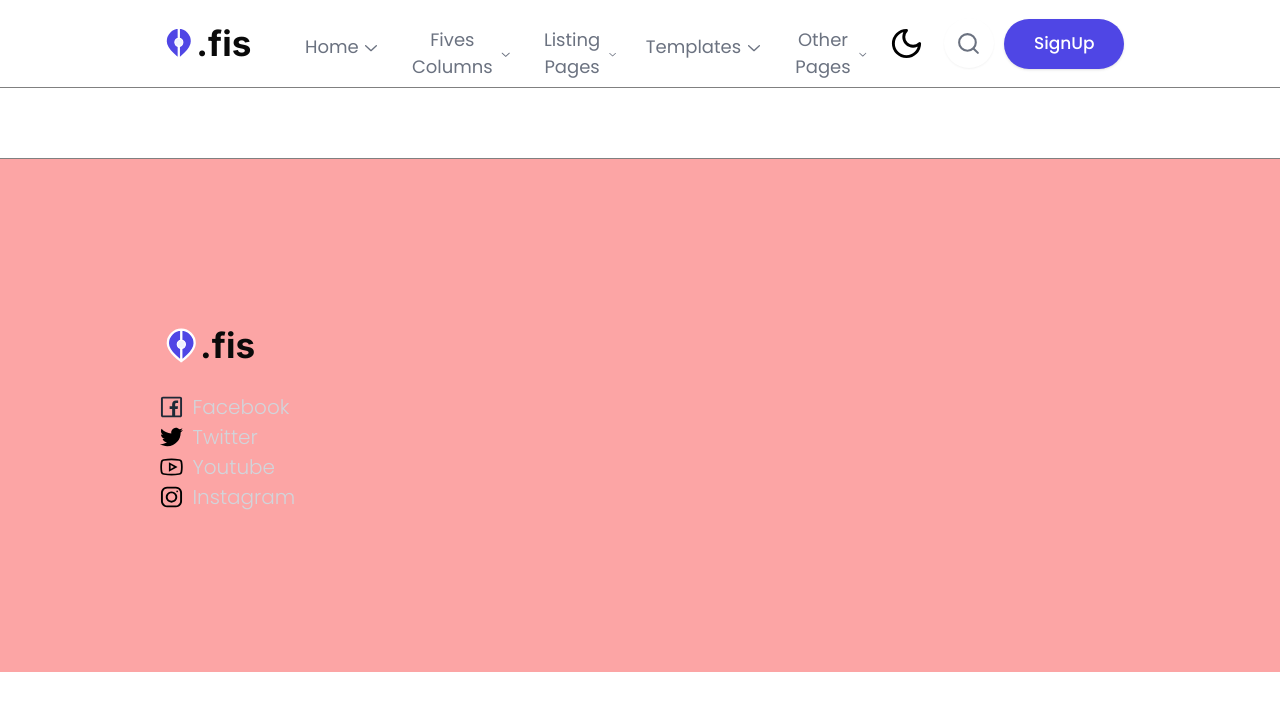
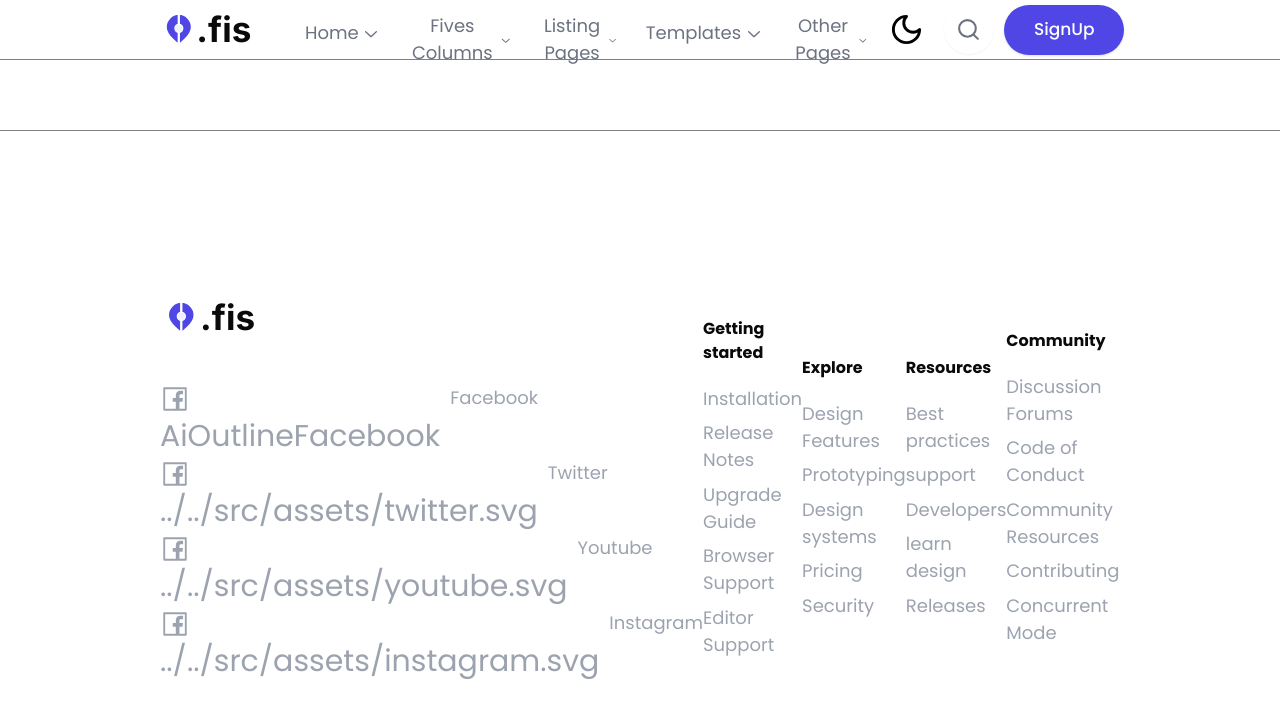
Before and after one commit to Worketyamo-Students/Chisfis_Ferry_Dimitri, a React (Vite) app: page / in a window 1280 px wide. Shown: the top 718 px of the page. Built offline with nearby package versions, Linux system fonts and the light colour scheme.

Commit message:
Creation du composant Footer

```diff
--- a/package.json
+++ b/package.json
@@ -19,7 +19,9 @@
     "lucide-react": "^0.451.0",
     "react": "^18.3.1",
     "react-dom": "^18.3.1",
+    "react-icons": "^5.3.0",
     "react-router-dom": "^6.26.2",
+    "react-social-icons": "^6.18.0",
     "tailwind-merge": "^2.5.3",
     "tailwindcss-animate": "^1.0.7",
     "zustand": "^5.0.0-rc.2"
--- a/src/components/Footer.Component.tsx
+++ b/src/components/Footer.Component.tsx
@@ -1,9 +1,15 @@
 import IfisComponent from "./Footers/ifis.Component"
+import FooterSubComponent from "./Footers/FooterSubComponent"
 import '../index.css'
 const FooterComponent = () => {
   return (
-    <footer className="flex space-x-16 items-center p-[16rem] border-b-4 border-gray-600 bg-red-300" id="footer">
+    <footer className="flex justify-between items-center p-[16rem] flex-row" id="footer">
              <IfisComponent/>
+             <FooterSubComponent title="Getting started" title1="Installation" title2="Release Notes" title3="Upgrade Guide" title4="Browser Support" title5="Editor Support" to1="#" to2="#" to3="#" to4="#" to5="#"/>
+             <FooterSubComponent title="Explore" title1="Design Features" title2="Prototyping" title3="Design systems" title4="Pricing" title5="Security" to1="#" to2="#" to3="#" to4="#" to5="#"/>
+             <FooterSubComponent title="Resources" title1="Best practices" title2="support" title3="Developers" title4="learn design" title5="Releases" to1="#" to2="#" to3="#" to4="#" to5="#"/>
+             <FooterSubComponent title="Community" title1="Discussion Forums" title2="Code of Conduct" title3="Community Resources" title4="Contributing" title5="Concurrent Mode" to1="#" to2="#" to3="#" to4="#" to5="#"/>
+
     </footer>
 )
 }
--- /dev/null
+++ b/src/components/Footers/FooterSubComponent.tsx
@@ -0,0 +1,32 @@
+import TitleComponent from "./title.Component"
+import SubTitleComponent from "./SubTitle.Component"
+
+interface Content {
+    title:string,
+    title1:string,
+    title2:string,
+    title3:string,
+    title4:string,
+    title5:string,
+    to1:string,
+    to2:string,
+    to3:string,
+    to4:string,
+    to5:string,
+}
+const FooterSubComponent = ({title,title1,title2,title3,title4,title5,to1,to2,to3,to4,to5}:Content) => {
+  return (
+    <div className="flex flex-col space-y-8">
+        <TitleComponent title={title}/>
+        <div className="flex flex-col space-y-3">
+        <SubTitleComponent Subtitle={title1} to={to1}/>
+        <SubTitleComponent Subtitle={title2} to={to2}/>
+        <SubTitleComponent Subtitle={title3} to={to3}/>
+        <SubTitleComponent Subtitle={title4} to={to4}/>
+        <SubTitleComponent Subtitle={title5} to={to5}/>
+        </div>
+    </div>
+  )
+}
+
+export default FooterSubComponent
--- a/src/components/Footers/SocialComponent.tsx
+++ b/src/components/Footers/SocialComponent.tsx
@@ -1,3 +1,5 @@
+import { AiOutlineFacebook } from "react-icons/ai";
+
 import '../../index.css'
 interface SocialComponentProps{
     path:string;
@@ -5,9 +7,9 @@ interface SocialComponentProps{
 }
 const SocialComponent = ({path,text}:SocialComponentProps) => {
   return (
-    <div className='flex space-x-4 hover:text-black dark:text-white/40 dark:hover:text-white text-gray-300'>
-        <img src={path} className="w-9 text-gray-500" id="social"/>
-        <h6 className="text-[2rem] font-light">{text}</h6>
+    <div className='flex space-x-4 hover:text-black dark:text-white/40 dark:hover:text-white text-gray-400'>
+      <div><AiOutlineFacebook/>{path}</div>
+      <h6 className="text-[1.8rem] font-normal">{text}</h6>
     </div>
   )
 }
--- /dev/null
+++ b/src/components/Footers/SubTitle.Component.tsx
@@ -0,0 +1,15 @@
+import { Link } from "react-router-dom"
+
+interface Sub{
+    Subtitle:string,
+    to :string
+}
+const SubTitleComponent = ({Subtitle, to}:Sub) => {
+  return (
+    <Link to={to}>
+        <h6 className="text-[1.8rem] font-normal  hover:text-black dark:text-white/40 dark:hover:text-white text-gray-400">{Subtitle}</h6>
+    </Link>
+  )
+}
+
+export default SubTitleComponent
--- a/src/components/Footers/ifis.Component.tsx
+++ b/src/components/Footers/ifis.Component.tsx
@@ -4,12 +4,12 @@ import { Link } from 'react-router-dom'
 const IfisComponent = () => {
   return (
     <>
-        <div className='flex flex-col gap-8'>
-            <div>
+        <div className='flex flex-col space-y-8'>
+            <div className="self-start mb-8">
                 <LogoComponent/>
             </div>
-            <div className='gap-2'>
-            <Link to={'#'}><SocialComponent path= "../../src/assets/facebook.svg" text= 'Facebook'/></Link>
+            <div className='space-y-8'>
+            <Link to={'#'}><SocialComponent path= "AiOutlineFacebook" text= 'Facebook'/></Link>
             <Link to={'#'}><SocialComponent path= "../../src/assets/twitter.svg" text= 'Twitter'/></Link>
             <Link to={'#'}><SocialComponent path= "../../src/assets/youtube.svg" text= 'Youtube'/></Link>
             <Link to={'#'}><SocialComponent path= "../../src/assets/instagram.svg" text= 'Instagram'/></Link>
--- /dev/null
+++ b/src/components/Footers/title.Component.tsx
@@ -0,0 +1,10 @@
+interface title {
+    title:string
+}
+const TitleComponent = ({title}:title) => {
+  return (
+    <h6 className="font-bold text-[1.6rem]">{title}</h6>
+  )
+}
+
+export default TitleComponent
```
Also changed, not shown: src/assets/facebook.svg, 1 other file (tests, documents, lock files or other folders).
